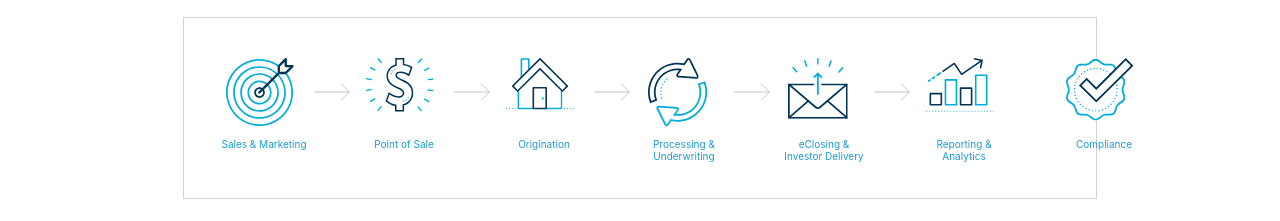
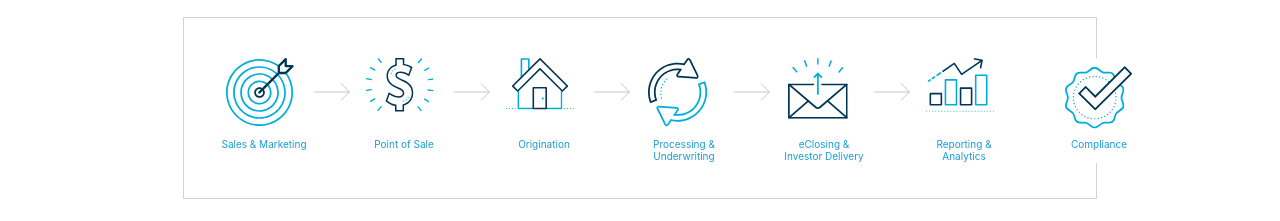
Before and after one commit to mtb24/elliemae-template, a website: page index.html in a window 1280 px wide. Shown: the part 478-699 px from the top of the page. Drawn offline with Linux system fonts and the light colour scheme.

Commit message:
minor fixes

```diff
--- a/assets/styles/scss/style.scss
+++ b/assets/styles/scss/style.scss
@@ -297,8 +297,14 @@ body {
     }
     & > #icon-7 {
       @extend %IconLink;
+      margin-left: 55px;
       background-image: url('/assets/images/icons/compliance.svg');
-      margin-left: 60px;
+      background-position: center;
+      background-color: $white;
+      & > .cta1-icon-link {
+        background-color: $white;
+        margin-bottom: 10px;
+      }
     }
 
   }
```
Also changed, not shown: assets/style.css.
